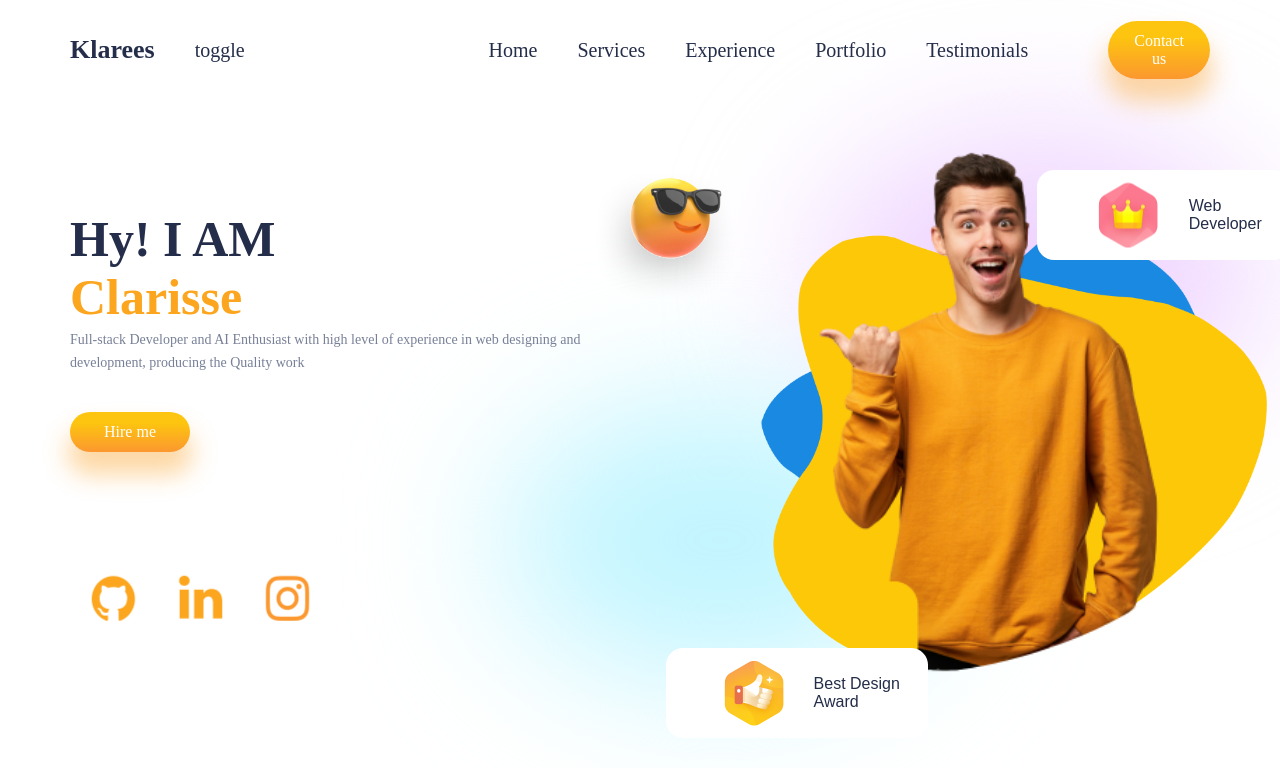
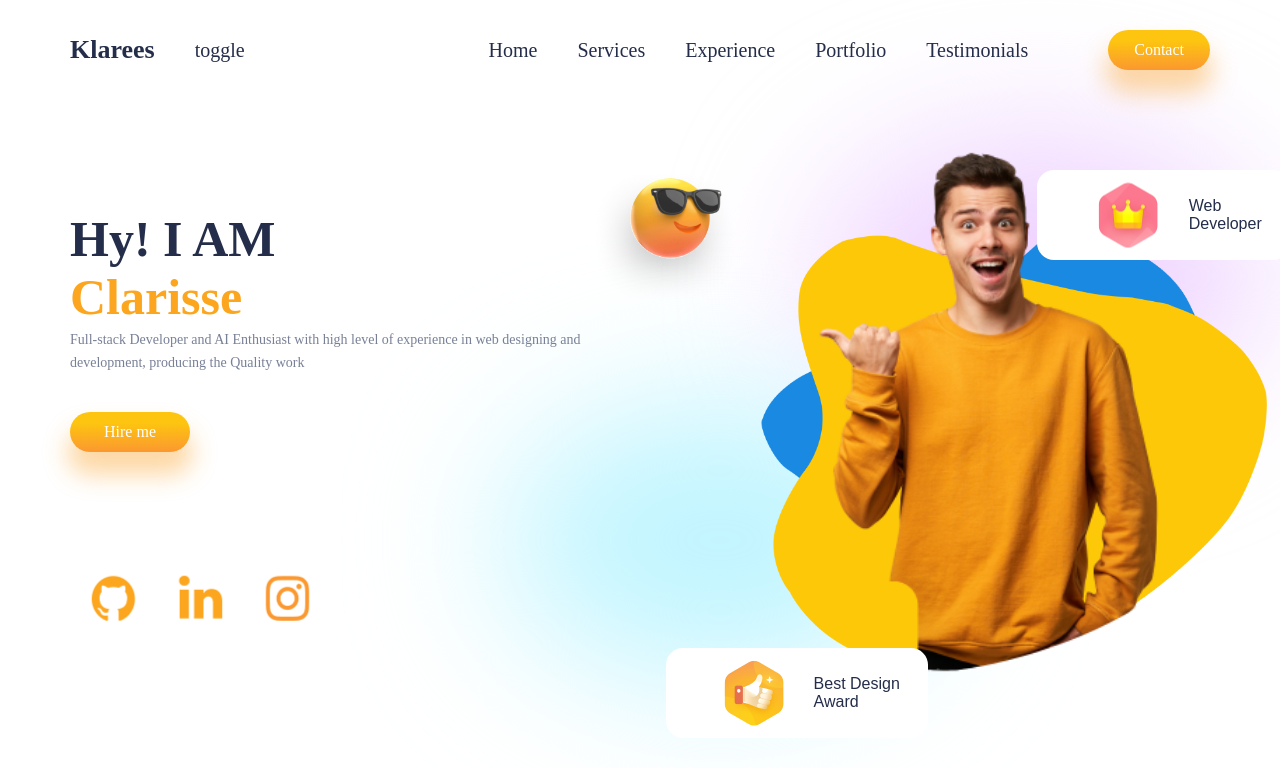
Before and after one commit to I-Clarisse/React-Personal-Portfolio, a React (Create React App) app: page / in a window 1280 px wide. Shown: the top 768 px of the page. Built offline with nearby package versions, Linux system fonts and the light colour scheme; a web font is replaced by a local one.

Commit message:
resolved conflict

```diff
--- a/src/App.js
+++ b/src/App.js
@@ -1,5 +1,6 @@
 import Navbar from "./components/Navbar/Navbar";
-import Intro from "./components/Navbar/Intro/Intro";
+import Intro from "./components/Intro/Intro";
+import Services from "./components/Services/Services";
 import './App.css';
 
 function App() {
@@ -7,6 +8,7 @@ function App() {
     <div className="App">
       <Navbar/>
       <Intro/>
+      <Services/>
       </div>
   );
 }
--- a/src/components/Navbar/Navbar.jsx
+++ b/src/components/Navbar/Navbar.jsx
@@ -23,7 +23,7 @@ const Navbar = () => {
                 </div>
                 {/*contact button  */}
                 <button className="button n-button">
-                    Contact us
+                    Contact
                 </button>
             </div>
         </div>
--- /dev/null
+++ b/src/components/Services/Services.jsx
@@ -0,0 +1,9 @@
+import React from "react"
+
+const Services = () => {
+    return(
+        <div className="services"></div>
+    )
+}
+
+export default Services
```
Also changed, not shown: src/components/Intro/Intro.jsx (renamed from src/components/Navbar/Intro/Intro.jsx, +29 -29 lines), src/components/FloatingDiv/FloatingDiv.css (renamed from src/components/Navbar/FloatingDiv/FloatingDiv.css), src/components/FloatingDiv/FloatingDiv.jsx (renamed from src/components/Navbar/FloatingDiv/FloatingDiv.jsx), src/components/Intro/Intro.css (renamed from src/components/Navbar/Intro/Intro.css), src/components/Services/Services.css (added).
